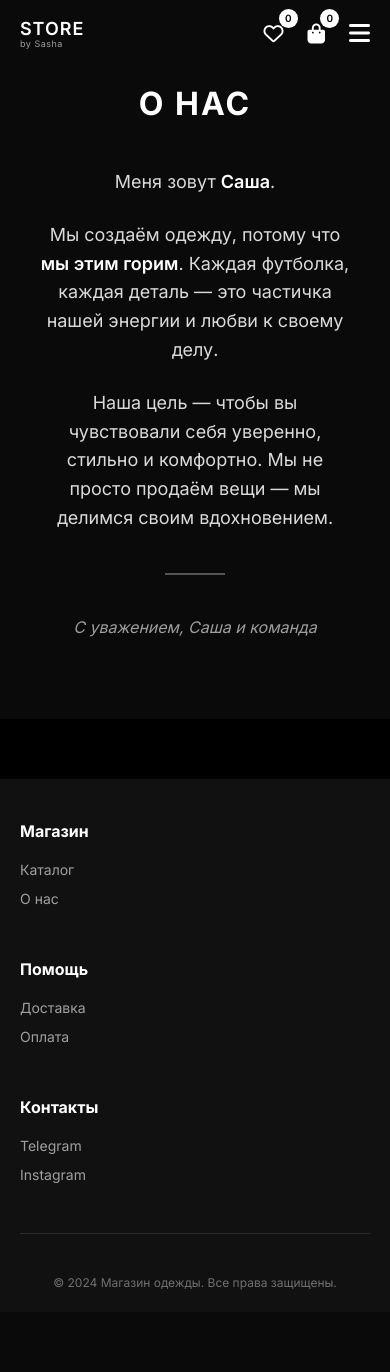
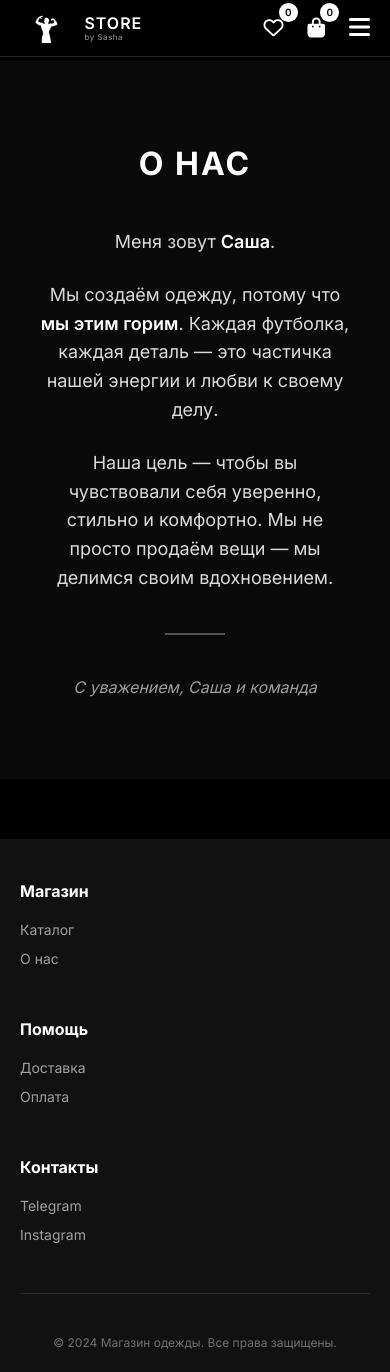
Before and after one commit to firsovak-hash/store, a Flask app: page /about in a window 390 px wide. Before the commit the page ends 1290 px from the top, so only its background shows below. Run offline with Flask 3, Linux system fonts and the light colour scheme.

Commit message:
Update base.html

```diff
--- a/templates/base.html
+++ b/templates/base.html
@@ -20,18 +20,37 @@
             line-height: 1.5;
         }
 
-        /* ШАПКА — ПРОЗРАЧНАЯ, ПОВЕРХ ФОТО */
+        /* ШАПКА — ЧЁРНАЯ ПЛАШКА */
         .navbar {
-            position: absolute;
+            position: fixed;
             top: 0;
             left: 0;
             right: 0;
-            padding: 24px 40px;
+            padding: 12px 40px;
             display: flex;
             justify-content: space-between;
             align-items: center;
             z-index: 100;
-            background: transparent;
+            background: #000000;  /* ЧЁРНЫЙ ФОН */
+            border-bottom: 1px solid #222;
+        }
+
+        /* Левая часть с силуэтом и логотипом */
+        .logo-wrapper {
+            display: flex;
+            align-items: center;
+            gap: 12px;
+        }
+
+        .silhouette {
+            height: 45px;
+            width: auto;
+        }
+
+        .silhouette img {
+            height: 100%;
+            width: auto;
+            display: block;
         }
 
         .logo {
@@ -151,6 +170,7 @@
 
         .main-content {
             min-height: calc(100vh - 200px);
+            padding-top: 70px; /* Чтобы контент не уходил под фиксированную шапку */
         }
 
         .footer {
@@ -196,7 +216,7 @@
 
         @media (max-width: 768px) {
             .navbar {
-                padding: 16px 20px;
+                padding: 10px 20px;
             }
             .nav-links {
                 display: none;
@@ -204,14 +224,20 @@
             .burger {
                 display: block;
             }
+            .silhouette {
+                height: 30px;
+            }
+            .logo-brand {
+                font-size: 16px;
+            }
+            .logo-by {
+                font-size: 8px;
+            }
+            .main-content {
+                padding-top: 60px;
+            }
             .footer {
                 padding: 40px 20px 20px;
-            }
-            .logo-brand {
-                font-size: 18px;
-            }
-            .logo-by {
-                font-size: 9px;
             }
         }
 
@@ -226,10 +252,16 @@
 <body>
 
 <nav class="navbar">
-    <a href="/" class="logo">
-        <span class="logo-brand">STORE</span>
-        <span class="logo-by">by Sasha</span>
-    </a>
+    <div class="logo-wrapper">
+        <!-- БЕЛЫЙ СИЛУЭТ ПАРНЯ (вставь свой файл) -->
+        <div class="silhouette">
+            <img src="/static/images/gemini-2.5-flash-image_сгенерируй_белый_силуэт_этого_парня-0.jpg" alt="silhouette">
+        </div>
+        <a href="/" class="logo">
+            <span class="logo-brand">STORE</span>
+            <span class="logo-by">by Sasha</span>
+        </a>
+    </div>
     <div class="nav-links">
         <a href="/">Главная</a>
         <a href="/catalog">Каталог</a>
```
